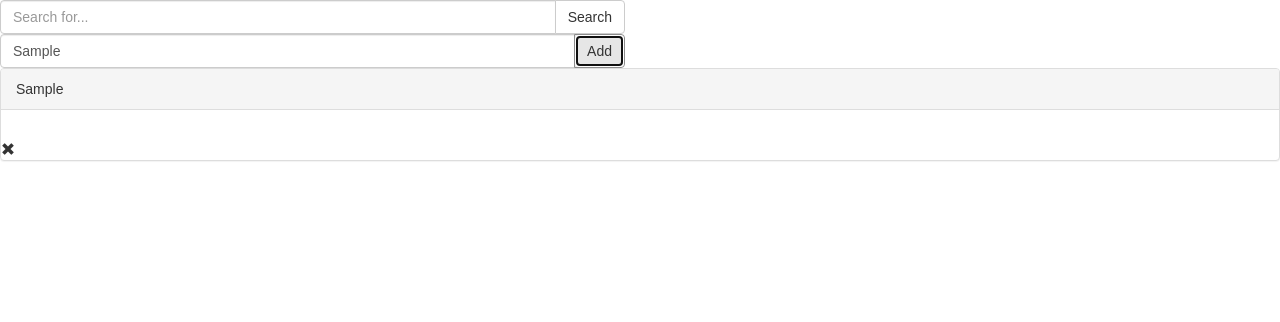
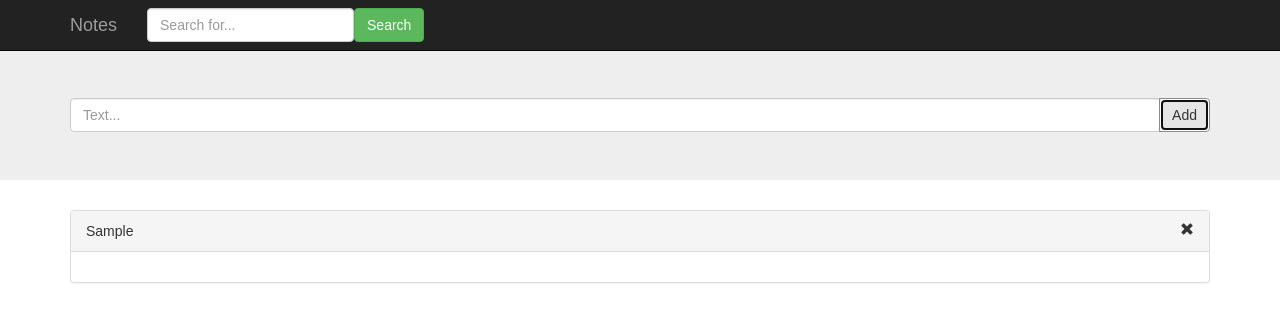
Before and after one commit to addonin/react-notes, a React (Create React App) app: page /#/ in a window 1280 px wide. Both pictures are taken after typing "Sample" into the empty fields and a click on the button "Add". Shown: the top 322 px of the page. Built offline with nearby package versions, Linux system fonts and the light colour scheme.

Commit message:
- prettier template - clear field after add - edit

```diff
--- a/public/index.html
+++ b/public/index.html
@@ -21,21 +21,12 @@
     -->
     <link rel="stylesheet" href="https://maxcdn.bootstrapcdn.com/bootstrap/3.3.7/css/bootstrap.min.css" integrity="sha384-BVYiiSIFeK1dGmJRAkycuHAHRg32OmUcww7on3RYdg4Va+PmSTsz/K68vbdEjh4u" crossorigin="anonymous">
 
-    <title>React App</title>
+    <title>React Notes</title>
   </head>
   <body>
 
     <div id="root">
     </div>
-    <!--
-      This HTML file is a template.
-      If you open it directly in the browser, you will see an empty page.
 
-      You can add webfonts, meta tags, or analytics to this file.
-      The build step will place the bundled scripts into the <body> tag.
-
-      To begin the development, run `npm start` or `yarn start`.
-      To create a production bundle, use `npm run build` or `yarn build`.
-    -->
   </body>
 </html>
--- a/src/components/create-item/CreateItem.js
+++ b/src/components/create-item/CreateItem.js
@@ -10,8 +10,8 @@ export default class CreateItem extends Component {
 
     render() {
         return (
-            <div className="row">
-                <div className="col-lg-6">
+            <div className="jumbotron">
+                <div className="container">
                     <div className="input-group">
                         <input type="text" className="form-control" placeholder="Text..."
                                ref={(input) => {
@@ -29,6 +29,7 @@ export default class CreateItem extends Component {
 
     addItem() {
         this.props.onAdd(this.input.value);
+        this.input.value = "";
     }
 
 }
--- a/src/components/edit/EditItem.js
+++ b/src/components/edit/EditItem.js
@@ -1,27 +1,62 @@
 import React, { Component } from 'react';
+import {connect} from "react-redux";
 
-export default class EditItem extends Component {
+export class EditItem extends Component {
 
     constructor(props) {
         super(props);
+        this.updateItem = this.updateItem.bind(this);
     }
 
     render() {
+        console.log(this);
         return (
-            <div>
+            <div className="container">
                 <form>
                     <div className="form-group">
-                        <label for="itemTitle">Title</label>
-                        <input type="text" className="form-control" id="itemTitle" placeholder="Title"/>
+                        <label htmlFor="itemTitle">Title</label>
+                        <input type="text" className="form-control" id="itemTitle" placeholder="Title"
+                               defaultValue={this.props.item.title} ref={(title) => { this.title = title; }} />
                     </div>
-                    <div class="form-group">
-                        <label for="itemText">Text</label>
-                        <input type="text" className="form-control" id="itemText" placeholder="Text"/>
+                    <div className="form-group">
+                        <label htmlFor="itemText">Text</label>
+                        <input type="text" className="form-control" id="itemText" placeholder="Text"
+                               defaultValue={this.props.item.text} ref={(text) => { this.text = text; }} />
                     </div>
-                    <button type="submit" className="btn btn-default">Submit</button>
+                    <button type="submit" className="btn btn-default" onClick={this.updateItem}>Update</button>
                 </form>
             </div>
         );
     }
 
+    updateItem = () => {
+        this.props.updateItem({
+            id: this.props.item.id,
+            title: this.title.value,
+            text: this.text.value
+        });
+        this.props.history.push('/');
+    }
+
 }
+
+function mapStateToProps(state, props) {
+    return {
+        item: state.items.find(item => {
+            return item.id === parseInt(props.match.params.id)
+        })
+    }
+}
+
+function mapDispatchToProps(dispatch) {
+    return {
+        updateItem: (item) => {
+            dispatch({
+                type: 'UPDATE_ITEM',
+                payload: item
+            })
+        }
+    }
+}
+
+export default connect(mapStateToProps, mapDispatchToProps)(EditItem);
--- a/src/components/item/Item.js
+++ b/src/components/item/Item.js
@@ -5,22 +5,26 @@ export default class Item extends Component {
     constructor(props) {
         super(props);
         this.removeItem = this.removeItem.bind(this);
+        this.editItem = this.editItem.bind(this);
     }
 
     render() {
         return (
             <div className="panel panel-default" onClick={this.editItem}>
-                <div className="panel-heading">{this.props.data.title}</div>
+                <div className="panel-heading">
+                    {this.props.data.title}
+                    <span className="glyphicon glyphicon-remove pull-right" onClick={this.removeItem} aria-hidden="true">
+                    </span>
+                </div>
                 <div className="panel-body">
                     {this.props.data.text}
                 </div>
-                <span className="glyphicon glyphicon-remove" onClick={this.removeItem} aria-hidden="true">
-                </span>
             </div>
         );
     }
 
-    removeItem() {
+    removeItem(event) {
+        event.stopPropagation();
         this.props.onRemove(this.props.data.id);
     }
 
--- a/src/components/items/Items.js
+++ b/src/components/items/Items.js
@@ -14,7 +14,7 @@ export class Items extends Component {
 
     render() {
         return (
-            <div>
+            <div className="container">
                 {
                     this.props.items.map((item) => {
                         return <Item data={item} key={item.id} onRemove={this.onRemove} onEdit={this.onEdit}/>
--- a/src/components/search/Search.js
+++ b/src/components/search/Search.js
@@ -3,16 +3,21 @@ import React, { Component } from 'react';
 export default class Search extends Component {
     render() {
         return (
-            <div className="row">
-                <div className="col-lg-6">
-                    <div className="input-group">
-                        <input type="text" className="form-control" placeholder="Search for..."/>
-                        <span className="input-group-btn">
-                          <button className="btn btn-default" type="button">Search</button>
-                        </span>
+            <nav className="navbar navbar-inverse navbar-fixed-top">
+                <div className="container">
+                    <div className="navbar-header">
+                        <a className="navbar-brand" href="">Notes</a>
+                    </div>
+                    <div id="navbar" className="navbar-collapse collapse">
+                        <form className="navbar-form navbar-left">
+                            <div className="form-group">
+                                <input type="text" placeholder="Search for..." className="form-control"/>
+                            </div>
+                            <button type="submit" className="btn btn-success">Search</button>
+                        </form>
                     </div>
                 </div>
-            </div>
+            </nav>
         );
     }
 }
--- a/src/index.css
+++ b/src/index.css
@@ -1,5 +1,5 @@
 body {
   margin: 0;
-  padding: 0;
+  padding: 50px 0 20px;
   font-family: sans-serif;
 }
--- a/src/reducers/ItemReducer.js
+++ b/src/reducers/ItemReducer.js
@@ -7,6 +7,13 @@ export default function ItemReducer(items = [], action) {
             return items.filter(item => {
                return item.id !== action.payload
             });
+        case 'UPDATE_ITEM':
+            let note = items.find(item => {
+                return item.id === action.payload.id
+            });
+            note.title = action.payload.title;
+            note.text = action.payload.text;
+            return items;
         default:
             return items;
     }
```
